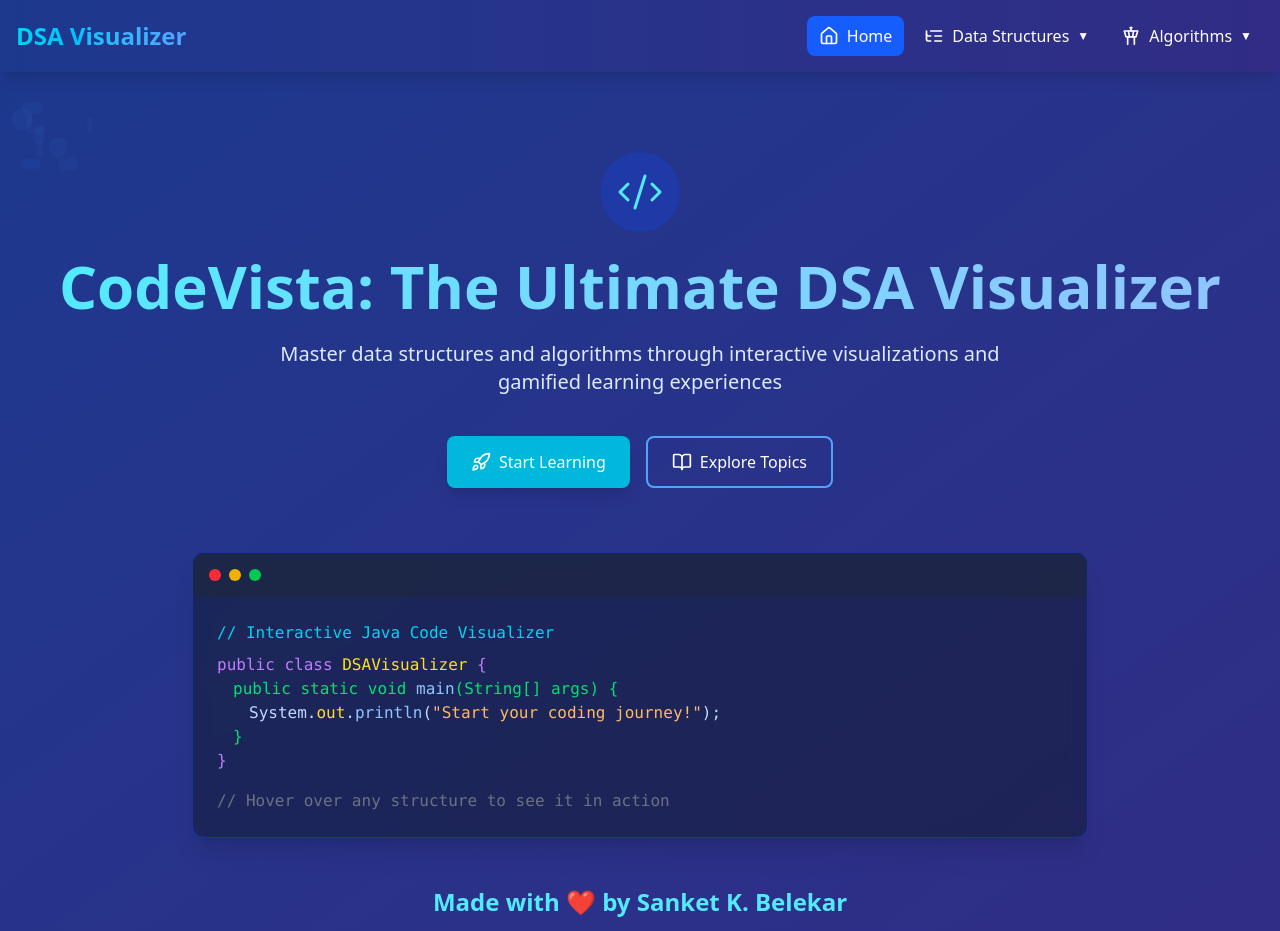
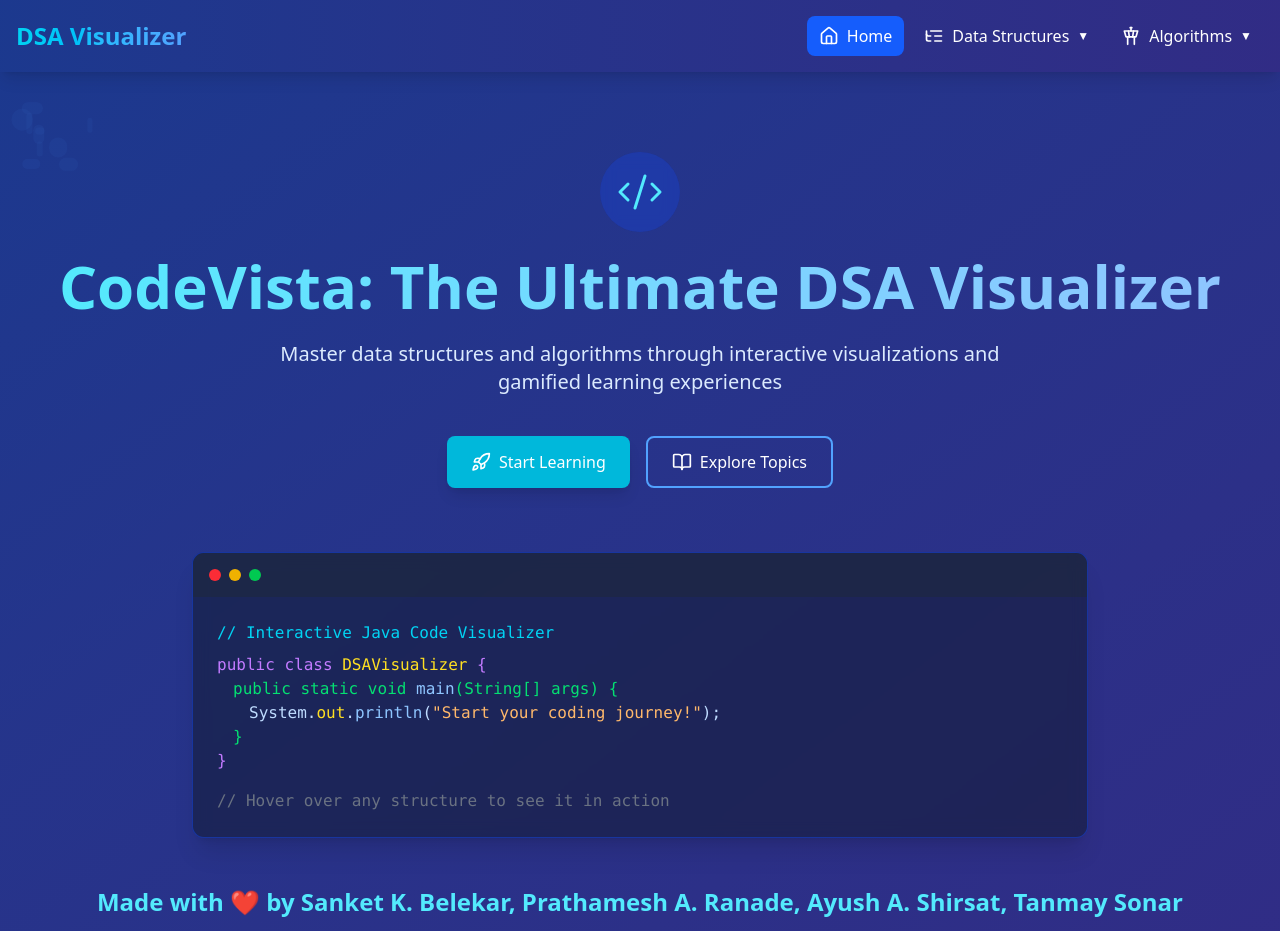
Before and after one commit to Sanket-2736/dsa-visualiser, a React (Vite) app: page / in a window 1280 px wide. Shown: the top 931 px of the page. Built offline with nearby package versions, Linux system fonts and the light colour scheme.

Commit message:
Updated components

```diff
--- a/src/components/HeroSection.jsx
+++ b/src/components/HeroSection.jsx
@@ -110,7 +110,7 @@ const HeroSection = () => {
           transition={{ delay: 1, duration: 0.8 }}
           className="mt-12 text-center"
         >
-          <p className="text-lg md:text-2xl font-semibold text-cyan-300">Made with ❤️ by Sanket K. Belekar</p>
+          <p className="text-lg md:text-2xl font-semibold text-cyan-300">Made with ❤️ by Sanket K. Belekar, Prathamesh A. Ranade, Ayush A. Shirsat, Tanmay Sonar</p>
           <a
             href="https://www.linkedin.com/in/sanket-belekar-79210228a/"
             target="_blank"
```
